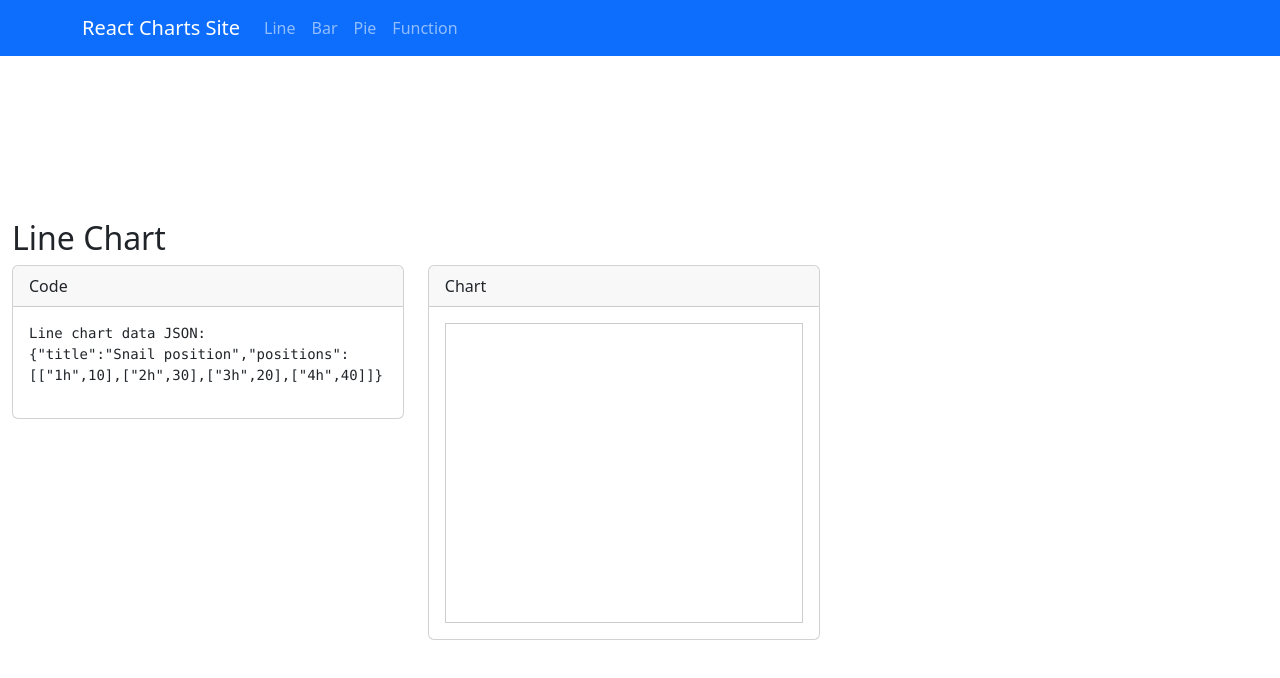
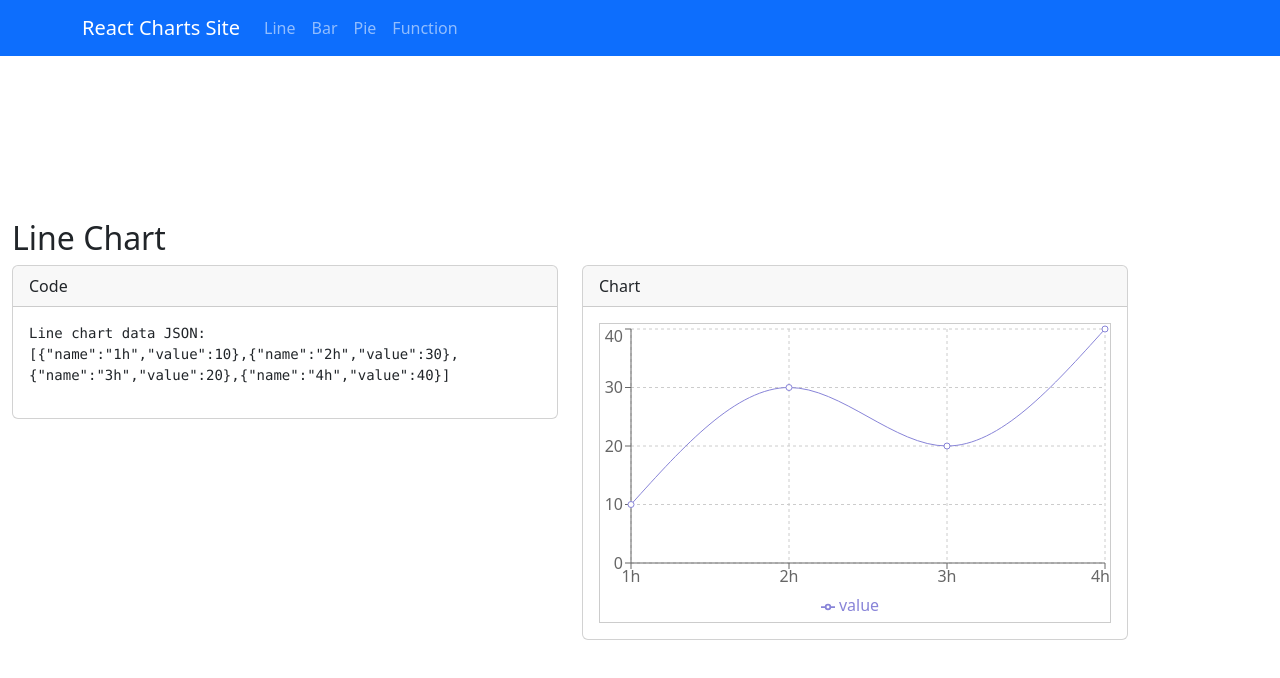
Before and after one commit to harmathzs/kando-pelda-recharts, a React (Vite) app in the folder react-app/: page / in a window 1280 px wide. Shown: the top 678 px of the page. Built offline with nearby package versions, Linux system fonts and the light colour scheme.

Commit message:
Show line chart

```diff
--- a/react-app/src/App.jsx
+++ b/react-app/src/App.jsx
@@ -3,7 +3,7 @@
 import React from "react";
 import { BrowserRouter as Router, Routes, Route, Link } from "react-router-dom";
 import { Container, Navbar, Nav, Row, Col, Card } from "react-bootstrap";
-import { LineChart, XAxis, YAxis, CartesianGrid, Tooltip, Legend } from 'recharts';
+import { LineChart, Line, XAxis, YAxis, CartesianGrid, Tooltip, Legend } from 'recharts';
 import 'bootstrap/dist/css/bootstrap.min.css';
 
 // Shared Layout with fixed top blue navbar
@@ -53,7 +53,18 @@ function ChartPage({ title, codeContent, chartType, chartData }) {
             <Card.Body>
               {/* Placeholder for chart */}
               <div style={{height: "300px", border: "1px solid #ccc"}}>
-                {chartType=='line' && <LineChart responsive data={['TODO']} />}
+                {chartType=='line' && <LineChart
+                  responsive
+                  data={chartData}
+                  style={{ width: '100%', maxWidth: '700px', height: '100%', maxHeight: '70vh', aspectRatio: 1.618}}
+                  >
+                    <CartesianGrid strokeDasharray="3 3" />
+                    <XAxis dataKey="name" />
+                    <YAxis width="auto" />
+                    <Tooltip />
+                    <Legend />
+                    <Line type="monotone" dataKey="value" stroke="#8884d8" activeDot={{ r: 8 }} />
+                  </LineChart>}
               </div>
             </Card.Body>
           </Card>
@@ -64,16 +75,13 @@ function ChartPage({ title, codeContent, chartType, chartData }) {
 }
 
 // TODO - outsource component
-function Line() {
-  const chartData = {
-    title: 'Snail position',
-    positions: [
-      ['1h', 10],
-      ['2h', 30],
-      ['3h', 20],
-      ['4h', 40],
-    ]
-  }
+function LinePage() {
+  const chartData = [
+    {name: '1h', value: 10},
+    {name: '2h', value: 30},
+    {name: '3h', value: 20},
+    {name: '4h', value: 40},
+  ]
   const sampleCode = `Line chart data JSON: \n${JSON.stringify(chartData)}`;
   return <ChartPage title="Line Chart" codeContent={sampleCode} chartType="line" chartData={chartData} />;
 }
@@ -112,11 +120,11 @@ export default function App() {
     <Router>
       <Layout>
         <Routes>
-          <Route path="/line" element={<Line />} />
+          <Route path="/line" element={<LinePage />} />
           <Route path="/bar" element={<Bar />} />
           <Route path="/pie" element={<Pie />} />
           <Route path="/function" element={<FunctionPage />} />
-          <Route path="*" element={<Line />} /> {/* Default to Line */}
+          <Route path="*" element={<LinePage />} /> {/* Default to Line */}
         </Routes>
       </Layout>
     </Router>
```
